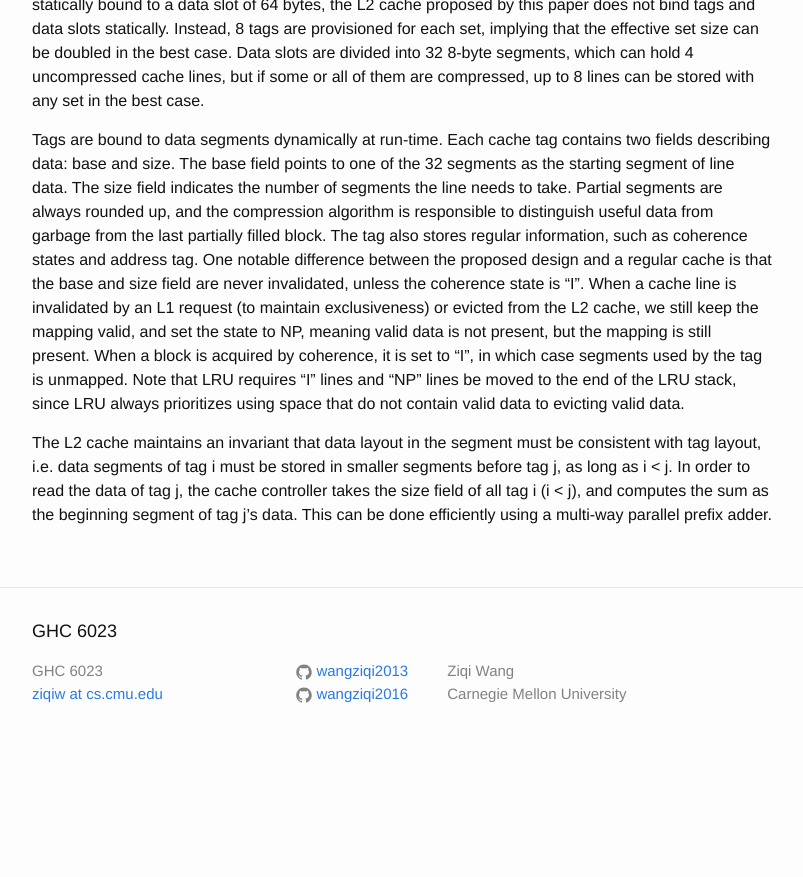
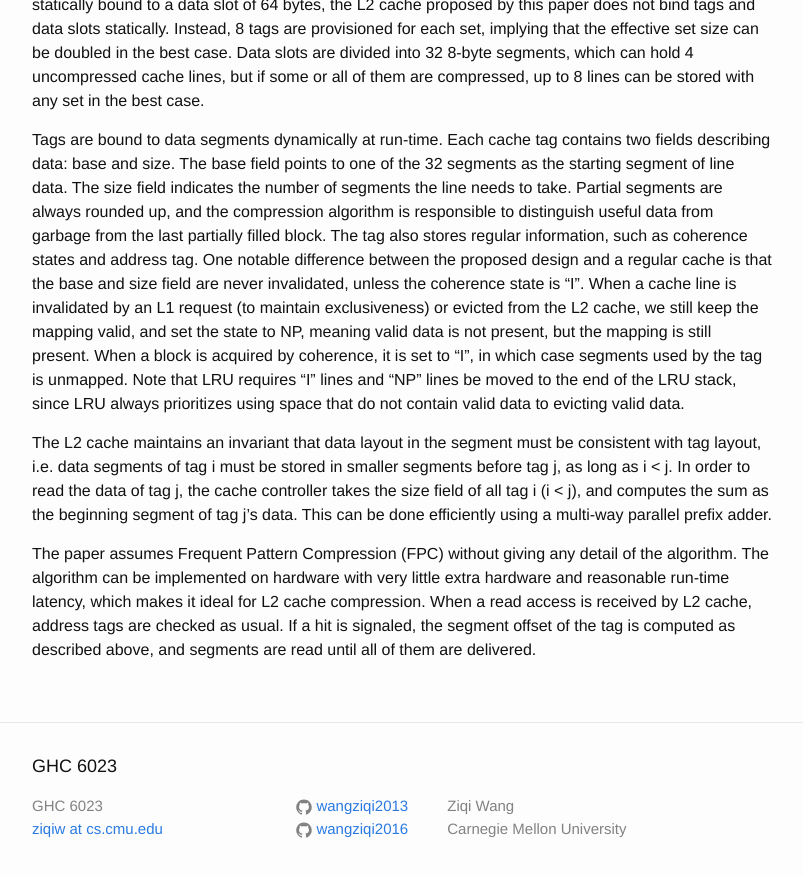
Before and after one commit to wangziqi2013/wangziqi2013.github.io, a Jekyll site: the page built from _posts/2020-05-21-Adaptive-Cache-Compression-for-High-Performance-Processors.markdown, in a window 1280 px wide and 900 px high, scrolled down 985 px. Shown: the top 877 px of the window, without its empty margins (238-1041 px from the left). Built offline with Jekyll 4.4.1, drawn with Linux system fonts in a browser that asks for light colours; before the commit the page ends 1750 px from its top, so only the background shows below that.

Commit message:
Adding read

```diff
--- a/_posts/2020-05-21-Adaptive-Cache-Compression-for-High-Performance-Processors.markdown
+++ b/_posts/2020-05-21-Adaptive-Cache-Compression-for-High-Performance-Processors.markdown
@@ -53,3 +53,9 @@ The L2 cache maintains an invariant that data layout in the segment must be cons
 of tag i must be stored in smaller segments before tag j, as long as i < j. In order to read the data of tag j, the
 cache controller takes the size field of all tag i (i < j), and computes the sum as the beginning segment of tag j's
 data. This can be done efficiently using a multi-way parallel prefix adder.
+
+The paper assumes Frequent Pattern Compression (FPC) without giving any detail of the algorithm. The algorithm can
+be implemented on hardware with very little extra hardware and reasonable run-time latency, which makes it ideal
+for L2 cache compression. When a read access is received by L2 cache, address tags are checked as usual. If a hit
+is signaled, the segment offset of the tag is computed as described above, and segments are read until all of them are
+delivered.
```
